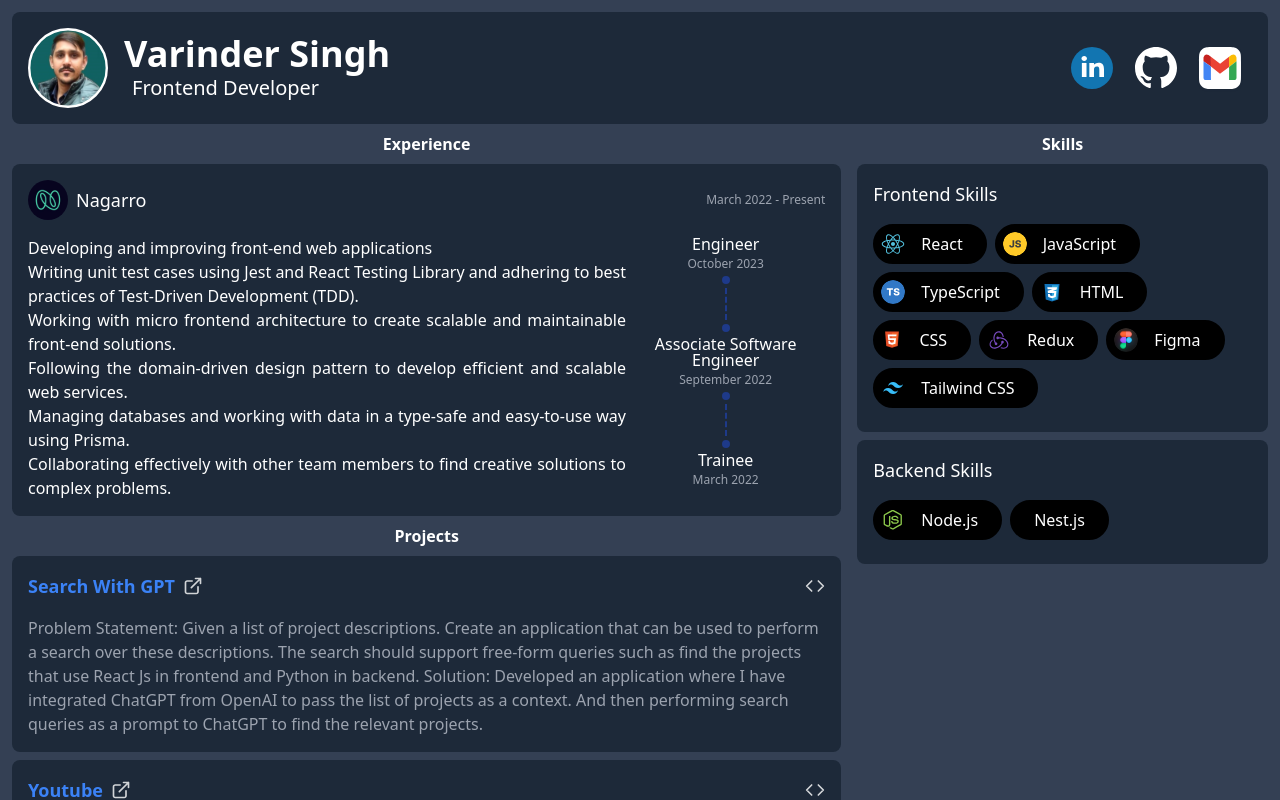
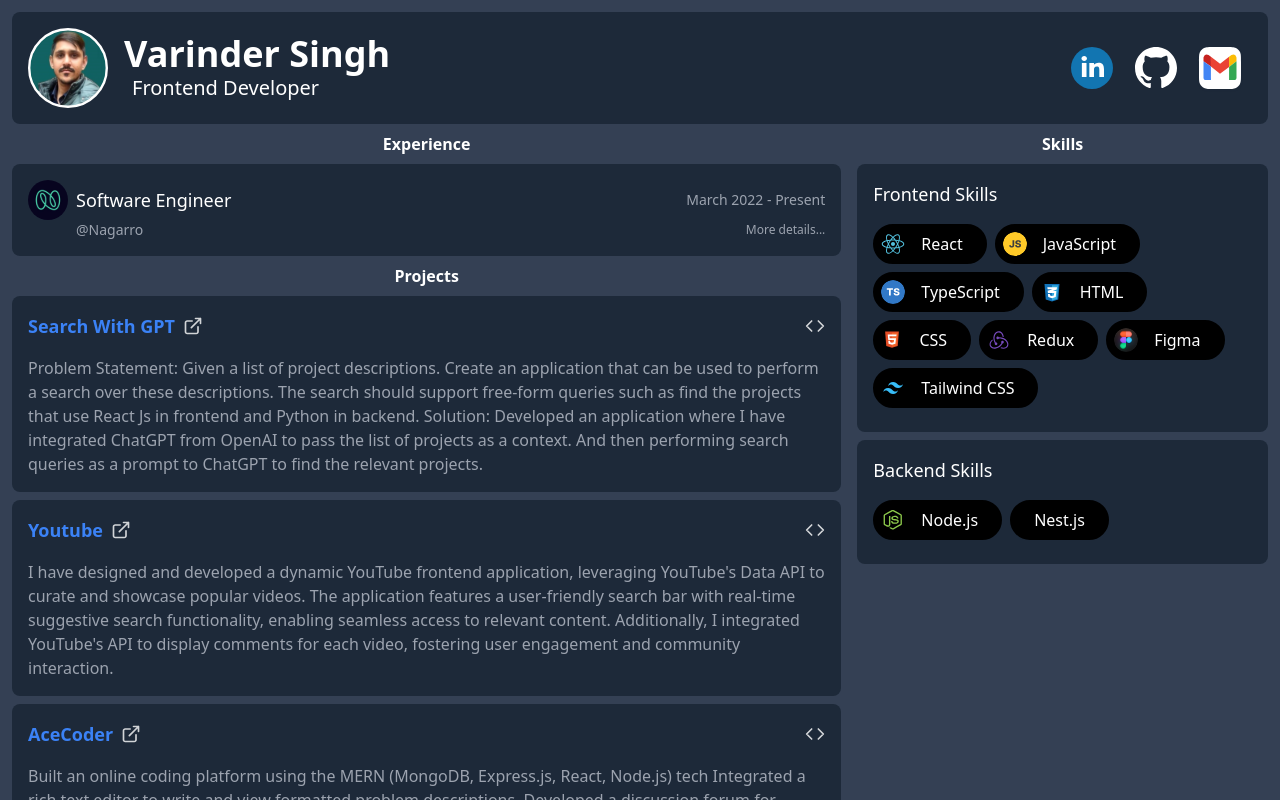
Before and after one commit to varindersingh6885/portfolio, a React (Vite) app: page / in a window 1280 px wide. Built offline with nearby package versions, Linux system fonts and the light colour scheme.

Commit message:
feat(experience-card): create toggler to show less and more details in experience card

```diff
--- a/src/components/ExperienceCard.tsx
+++ b/src/components/ExperienceCard.tsx
@@ -1,9 +1,10 @@
+import { useState } from "react";
 import nagarroIcon from "../assets/icons/nagarro.svg";
 import { DesignationHierarchy } from "./DesignationHierarchy";
 
 const designations = [
   {
-    designationName: "Engineer",
+    designationName: "Software Engineer",
     joiningDate: "October 2023",
   },
   {
@@ -17,28 +18,43 @@
 ];
 
 export const ExperienceCard = () => {
+  const [isDetailsVisible, setIsDetailsVisible] = useState(false);
   return (
     <div className="p-4 rounded-lg bg-ui-blue-dark mb-2">
-      <div className="flex items-center justify-between mb-4">
+      <div>
+        <div className="flex items-center justify-between">
           <div className="flex items-center">
             <a href="https://www.linkedin.com/company/nagarro" target="_blank">
-            <img src={nagarroIcon} className="h-10" />
+              <img src={nagarroIcon} className="h-10 w-10" />
             </a>
-          <h3 className="mx-2 text-lg">
+            <h3 className="mx-2 text-lg leading-none">
               <a
                 href="https://www.linkedin.com/company/nagarro"
                 className="hover:underline"
                 target="_blank"
               >
-              Nagarro
+                {designations[0].designationName}
               </a>
             </h3>
           </div>
 
-        <span className="text-xs text-gray-400">March 2022 - Present</span>
+          <span className="text-sm text-gray-400">March 2022 - Present</span>
+        </div>
+        <div className="flex justify-between items-center pl-10">
+          <span className="mx-2 text-sm text-gray-400">@Nagarro</span>
+          {!isDetailsVisible && (
+            <button
+              onClick={() => setIsDetailsVisible(true)}
+              className="text-xs text-gray-400 hover:text-white hover:underline"
+            >
+              More details...
+            </button>
+          )}
+        </div>
       </div>
 
-      <div className="flex flex-wrap">
+      {isDetailsVisible ? (
+        <div className="flex flex-wrap mt-4">
           <div className="sm:w-9/12 text-justify">
             <ul>
               <li>Developing and improving front-end web applications</li>
@@ -59,15 +75,24 @@
                 easy-to-use way using Prisma.
               </li>
               <li>
-              Collaborating effectively with other team members to find creative
-              solutions to complex problems.
+                Collaborating effectively with other team members to find
+                creative solutions to complex problems.
               </li>
             </ul>
           </div>
           <div className="sm:w-3/12">
             <DesignationHierarchy designations={designations} />
           </div>
+          <div className="w-full flex justify-end">
+            <button
+              onClick={() => setIsDetailsVisible(false)}
+              className="text-xs text-gray-400 hover:text-white hover:underline"
+            >
+              Show less details
+            </button>
           </div>
+        </div>
+      ) : null}
     </div>
   );
 };
```
Lines whose indentation alone changed are shown as unchanged.
